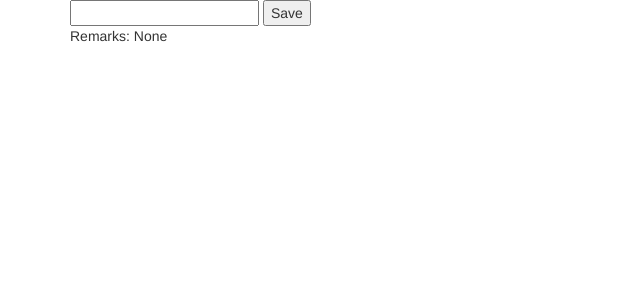
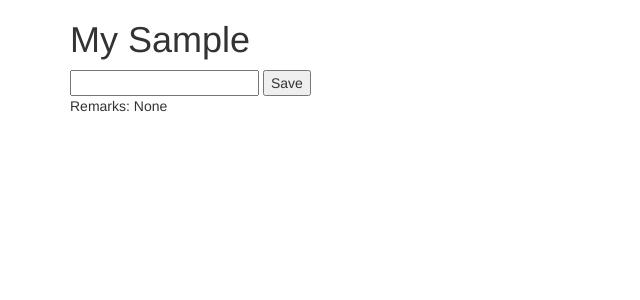
Before and after one commit to jdrivera09/mpiprogram, a PHP site: page / in a window 1280 px wide. Shown: the top 300 px of the page, without its empty margins (0-640 px from the left). Run offline with PHP 8.4, Linux system fonts and the light colour scheme; some libraries are stand-ins or nearby versions.

Commit message:
Update index.php

```diff
--- a/index.php
+++ b/index.php
@@ -6,6 +6,7 @@
 
     <body>
         <div class="container">
+            <h1>My Sample</h1>
             <input type="text" name="me" id="me">
             <button type="button" id="save">Save</button>
             <p id="remarks">Remarks: None</p>
```
